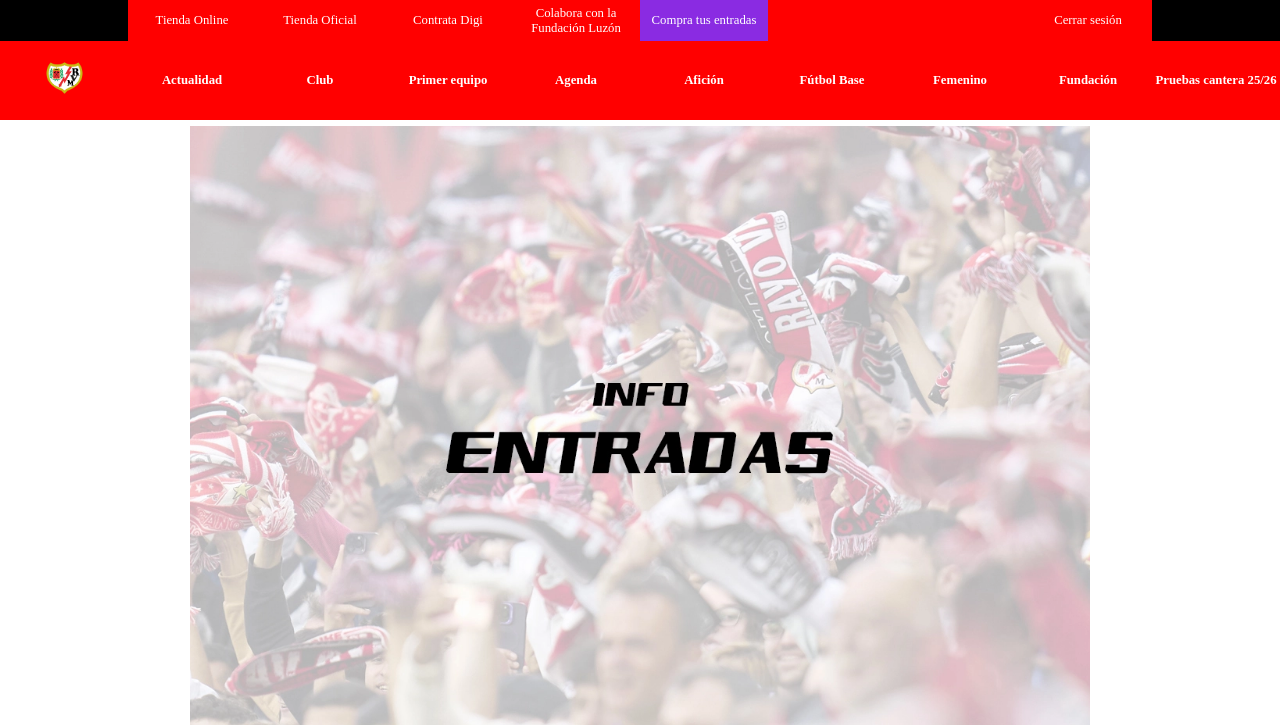
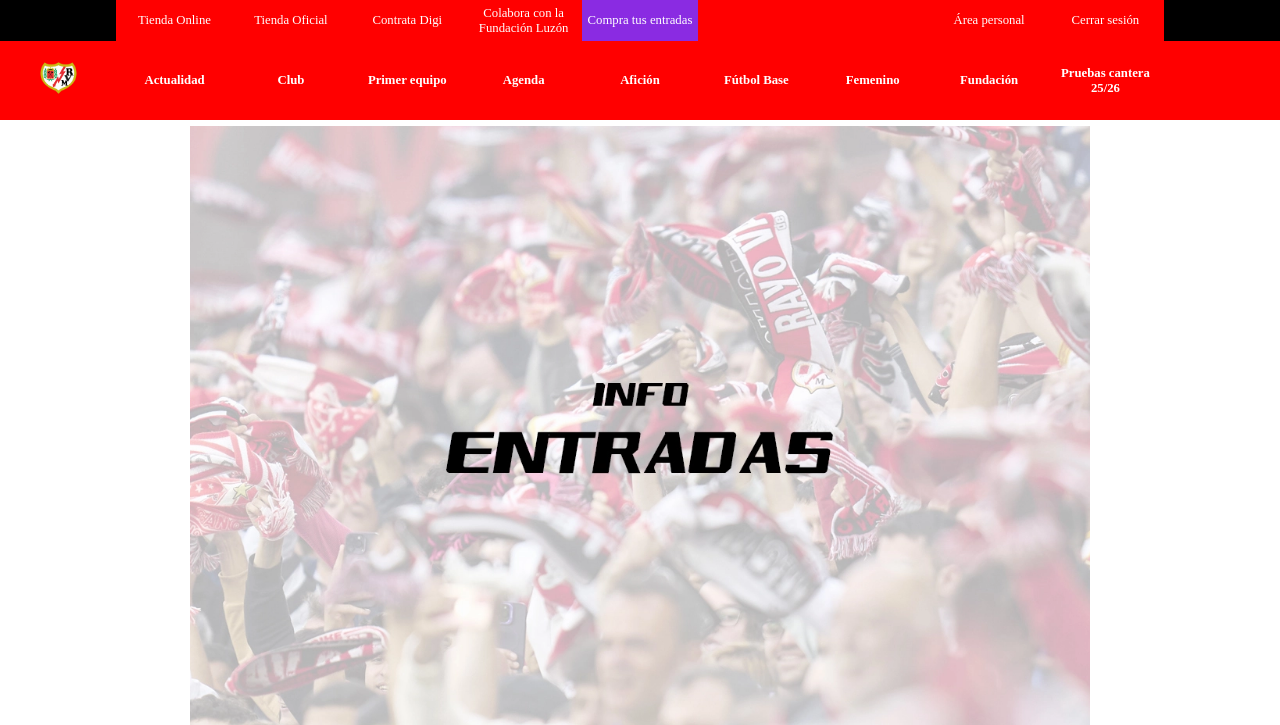
Before and after one commit to Qutaro89/TFC, a PHP site: page /inicio.php in a window 1280 px wide. Shown: the top 725 px of the page. Run offline with PHP 8.4, Linux system fonts and the light colour scheme; the visitor is signed in with stand-in values (Sample User, id 1).

Commit message:
Pagina de inicio con la mejora de Area Personal

```diff
--- a/paginas/inicio.php
+++ b/paginas/inicio.php
@@ -55,6 +55,7 @@
                     echo"<td><a href='login.php'>Iniciar sesión</a></td>";
                 }
                 if(isset($_SESSION['login'])){
+                    echo "<td><a href='area_personal.php'>Área personal</a></td>";
                     echo "<td><a href='cerrarsesion.php'>Cerrar sesión</a></td>";
                 }
                 ?>
```
